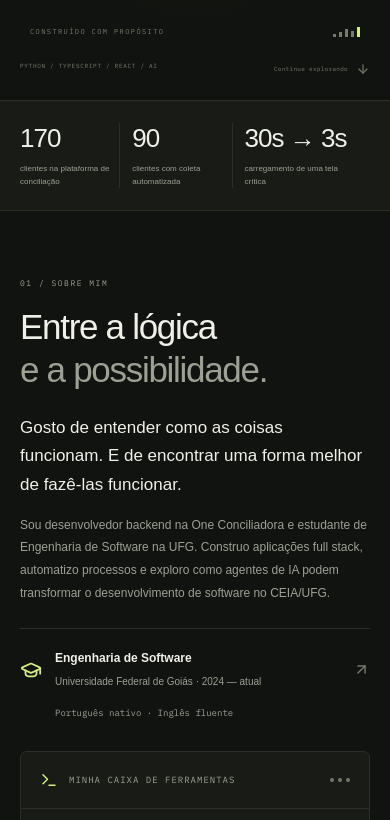
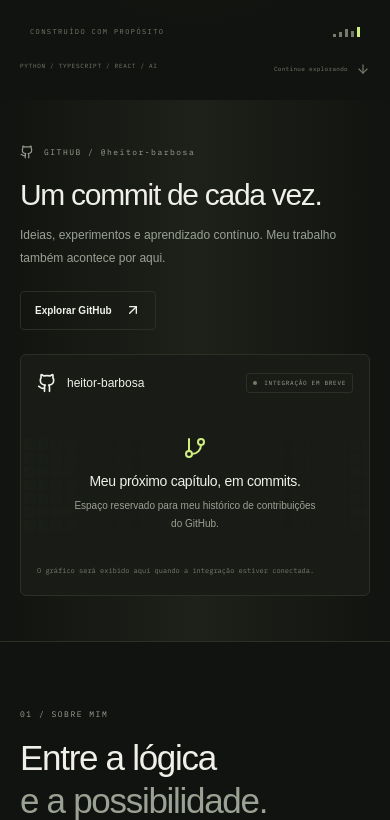
Before and after one commit to heitor-barbosa/portfolio, a React (Vite) app: page / in a window 390 px wide. Shown: the part 824-1644 px from the top of the page. Built offline with nearby package versions, Linux system fonts and the light colour scheme.

Commit message:
refactor: update GitHub section layout and remove metrics strip

```diff
--- a/src/App.tsx
+++ b/src/App.tsx
@@ -395,29 +395,25 @@ function GitHubActivity({ t }: { t: Copy }) {
   // Replace this intentionally empty placeholder with a verified contributions provider.
   // Never expose a GitHub access token in client-side code.
   return (
-    <section
-      id="github"
-      className="section github-section"
-      aria-labelledby="github-heading"
-    >
-      <div className="section-heading">
-        <div>
-          <span className="eyebrow">{t.githubLabel}</span>
+    <aside className="github-inline-block" aria-labelledby="github-heading">
+      <div className="container github-inline-layout">
+        <div className="github-inline-copy">
+          <span className="eyebrow">
+            <Github size={14} /> GITHUB / @heitor-barbosa
+          </span>
           <h2 id="github-heading">{t.githubTitle}</h2>
           <p className="section-description">{t.githubText}</p>
-        </div>
           <a
             className="button button-secondary github-link"
             href={profile.github}
             target="_blank"
             rel="noreferrer"
           >
-          <Github size={17} />
             {t.githubCta}
             <ArrowUpRight size={16} />
           </a>
         </div>
-      <div className="github-panel">
+        <div className="github-panel github-panel-inline">
           <div className="github-panel-top">
             <span>
               <Github size={20} />
@@ -452,7 +448,8 @@ function GitHubActivity({ t }: { t: Copy }) {
             </span>
           </div>
         </div>
-    </section>
+      </div>
+    </aside>
   );
 }
 
@@ -685,19 +682,7 @@ export default function App() {
             </a>
           </div>
         </section>
-        <div className="metrics-strip">
-          <div className="container metrics-inner">
-            {["170", "90", "30s → 3s"].map((value, i) => (
-              <div className="metric" key={value}>
-                <strong>{value}</strong>
-                <span>{t.stats[i]}</span>
-              </div>
-            ))}
-            <div className="metric-flourish" aria-hidden="true">
-              <ArrowDownRight size={44} strokeWidth={1} />
-            </div>
-          </div>
-        </div>
+        <GitHubActivity t={t} />
         <div className="container">
           <section
             className="section about-section"
@@ -863,7 +848,6 @@ export default function App() {
               ))}
             </div>
           </section>
-          <GitHubActivity t={t} />
           <section
             className="section contact-section"
             id="contato"
--- a/src/content.ts
+++ b/src/content.ts
@@ -28,11 +28,6 @@ export const content = {
     visualTop: "IDEIAS → SISTEMAS",
     visualBottom: "CONSTRUÍDO COM PROPÓSITO",
     visualLabels: ["Interfaces", "Sistemas", "Inteligência"],
-    stats: [
-      "clientes na plataforma de conciliação",
-      "clientes com coleta automatizada",
-      "carregamento de uma tela crítica",
-    ],
     aboutLabel: "01 / SOBRE MIM",
     aboutTitle: "Entre a lógica",
     aboutAccent: "e a possibilidade.",
@@ -139,7 +134,6 @@ export const content = {
         current: false,
       },
     ],
-    githubLabel: "04 / ALÉM DO PORTFÓLIO",
     githubTitle: "Um commit de cada vez.",
     githubText:
       "Ideias, experimentos e aprendizado contínuo. Meu trabalho também acontece por aqui.",
@@ -151,7 +145,7 @@ export const content = {
     githubContributions: "contribuições",
     githubNote:
       "O gráfico será exibido aqui quando a integração estiver conectada.",
-    contactLabel: "05 / VAMOS CONVERSAR",
+    contactLabel: "04 / VAMOS CONVERSAR",
     contactTitle: "Boas ideias merecem",
     contactAccent: "sair do papel.",
     contactText:
@@ -196,11 +190,6 @@ export const content = {
     visualTop: "IDEAS → SYSTEMS",
     visualBottom: "BUILT WITH PURPOSE",
     visualLabels: ["Interfaces", "Systems", "Intelligence"],
-    stats: [
-      "clients on the reconciliation platform",
-      "clients with automated collection",
-      "load time for a critical screen",
-    ],
     aboutLabel: "01 / ABOUT ME",
     aboutTitle: "Between logic",
     aboutAccent: "and possibility.",
@@ -307,7 +296,6 @@ export const content = {
         current: false,
       },
     ],
-    githubLabel: "04 / BEYOND THE PORTFOLIO",
     githubTitle: "One commit at a time.",
     githubText:
       "Ideas, experiments, and continuous learning. My work happens here, too.",
@@ -317,7 +305,7 @@ export const content = {
     githubBadge: "INTEGRATION COMING SOON",
     githubContributions: "contributions",
     githubNote: "The graph will appear here once the integration is connected.",
-    contactLabel: "05 / LET’S TALK",
+    contactLabel: "04 / LET’S TALK",
     contactTitle: "Good ideas deserve",
     contactAccent: "to become real.",
     contactText:
--- a/src/styles.css
+++ b/src/styles.css
@@ -548,44 +548,6 @@ h1 > span {
 .hero-bottom a:hover {
   color: var(--accent);
 }
-.metrics-strip {
-  border-block: 1px solid var(--border);
-  background: var(--surface);
-}
-.metrics-inner {
-  display: grid;
-  grid-template-columns: 1fr 1fr 1.3fr 0.22fr;
-  padding-block: 28px;
-  gap: 33px;
-  align-items: center;
-}
-.metric {
-  display: flex;
-  align-items: center;
-  gap: 17px;
-  border-right: 1px solid var(--border);
-  min-height: 39px;
-}
-.metric > strong {
-  font-size: 31px;
-  letter-spacing: -1px;
-  font-weight: 500;
-  white-space: nowrap;
-}
-.metric > strong > span {
-  font-size: 23px;
-  color: var(--accent);
-}
-.metric > span {
-  color: var(--muted);
-  font-size: 10px;
-  line-height: 1.8;
-  max-width: 126px;
-}
-.metric-flourish {
-  color: var(--accent);
-  text-align: right;
-}
 .section {
   padding: 96px 0;
   border-bottom: 1px solid var(--border);
@@ -1357,8 +1319,31 @@ h2 {
   border-radius: 3px;
   margin-top: 14px;
 }
-.github-section h2 {
-  font-size: 36px;
+.github-inline-block {
+  padding: 52px 0;
+  border-bottom: 1px solid var(--border);
+  background: linear-gradient(
+    90deg,
+    var(--bg),
+    color-mix(in srgb, var(--accent) 3%, var(--surface)),
+    var(--bg)
+  );
+}
+.github-inline-layout {
+  display: grid;
+  grid-template-columns: minmax(240px, 0.72fr) minmax(0, 1.45fr);
+  align-items: center;
+  gap: 48px;
+}
+.github-inline-copy h2 {
+  font-size: 30px;
+  margin-top: 14px;
+}
+.github-inline-copy .section-description {
+  margin-top: 11px;
+}
+.github-inline-copy .github-link {
+  margin-top: 21px;
 }
 .github-link {
   gap: 10px;
@@ -1370,6 +1355,10 @@ h2 {
   background: var(--surface);
   padding: 24px 27px 18px;
   overflow: hidden;
+}
+.github-panel-inline .contribution-placeholder {
+  height: 125px;
+  margin-top: 12px;
 }
 .github-panel-top {
   display: flex;
@@ -1771,15 +1760,6 @@ h2 {
   .about-section {
     gap: 55px;
   }
-  .metric {
-    gap: 12px;
-  }
-  .metric > strong {
-    font-size: 27px;
-  }
-  .metric > span {
-    font-size: 9px;
-  }
   .project-grid {
     gap: 15px;
   }
@@ -1937,26 +1917,6 @@ h2 {
   .hero-bottom {
     margin-top: 40px;
   }
-  .metrics-inner {
-    gap: 20px;
-    grid-template-columns: 1fr 1fr 1.2fr;
-    padding-block: 24px;
-  }
-  .metric-flourish {
-    display: none;
-  }
-  .metric:nth-child(3) {
-    border: 0;
-  }
-  .metric {
-    flex-direction: column;
-    align-items: start;
-    gap: 5px;
-  }
-  .metric > span {
-    max-width: none;
-    font-size: 8px;
-  }
   .section {
     padding-block: 75px;
   }
@@ -2065,8 +2025,12 @@ h2 {
   .job-type {
     display: none;
   }
-  .github-section h2 {
-    font-size: 31px;
+  .github-inline-layout {
+    grid-template-columns: minmax(210px, 0.75fr) minmax(0, 1.25fr);
+    gap: 28px;
+  }
+  .github-inline-copy h2 {
+    font-size: 27px;
   }
   .github-panel {
     padding: 21px;
@@ -2257,30 +2221,6 @@ h2 {
   .hero-bottom a {
     gap: 8px;
   }
-  .metrics-inner {
-    gap: 12px;
-    padding-block: 22px;
-    grid-template-columns: 1fr 1fr 1.25fr;
-  }
-  .metric {
-    gap: 8px;
-    padding-right: 9px;
-  }
-  .metric > strong {
-    font-size: 26px;
-    letter-spacing: -1px;
-  }
-  .metric > strong > span {
-    font-size: 18px;
-  }
-  .metric:last-of-type > strong {
-    font-size: 23px;
-  }
-  .metric > span {
-    font-size: 8px;
-    line-height: 1.65;
-    max-width: 99px;
-  }
   .section {
     padding-block: 61px;
   }
@@ -2518,11 +2458,14 @@ h2 {
     margin-bottom: 25px;
     padding-bottom: 27px;
   }
-  .github-section .section-heading {
-    flex-wrap: wrap;
-    gap: 21px;
-  }
-  .github-section h2 {
+  .github-inline-block {
+    padding: 45px 0;
+  }
+  .github-inline-layout {
+    grid-template-columns: 1fr;
+    gap: 24px;
+  }
+  .github-inline-copy h2 {
     font-size: 30px;
   }
   .github-link {
@@ -2544,8 +2487,8 @@ h2 {
     font-size: 6px;
     padding: 5px 6px;
   }
-  .contribution-placeholder {
-    height: 186px;
+  .github-panel-inline .contribution-placeholder {
+    height: 160px;
     margin-top: 12px;
   }
   .contribution-grid {
@@ -2671,12 +2614,6 @@ h2 {
   .hero-eyebrow {
     font-size: 7px;
   }
-  .metric > strong {
-    font-size: 23px;
-  }
-  .metric > span {
-    font-size: 7px;
-  }
   .email-group > a {
     font-size: 15px;
   }
```
Lines whose indentation alone changed are shown as unchanged.
